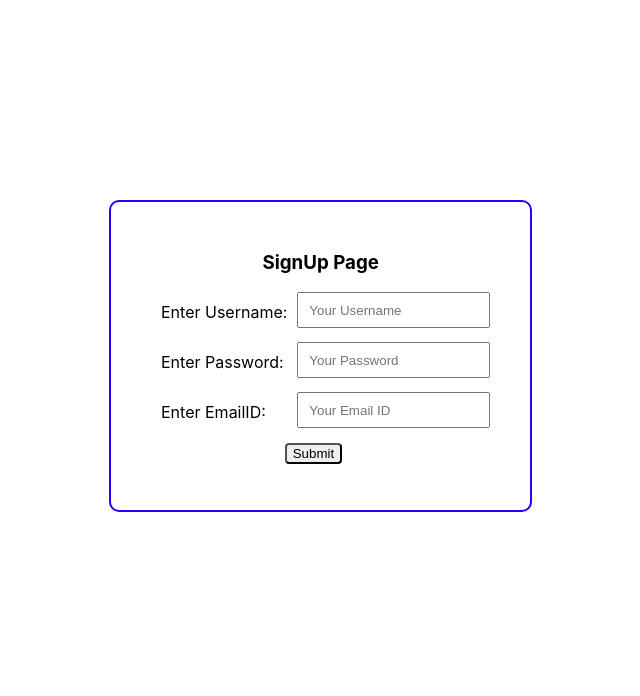
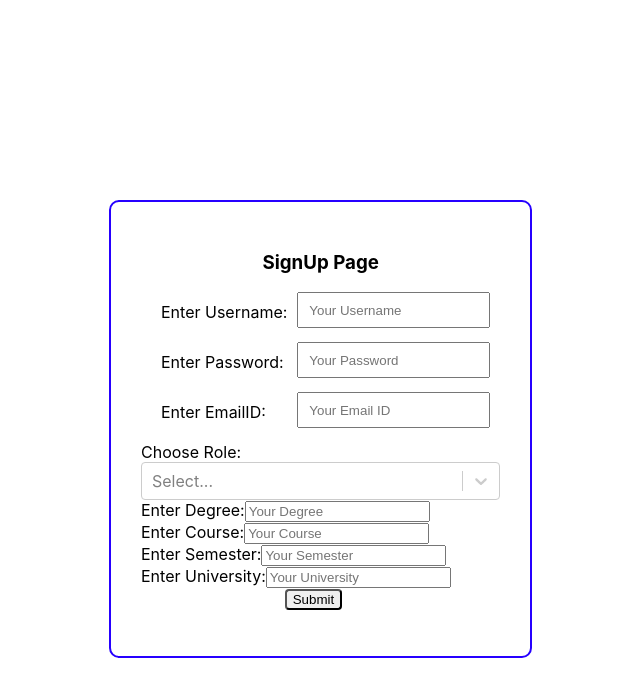
Before and after one commit to Karancse/ReeLearn, a React (Create React App) app in the folder client/my-react-app/: page / in a window 1280 px wide. Both pictures are taken after a click on the button "SignUp". Shown: the top 696 px of the page, without its empty margins (391-1031 px from the left). Built offline with nearby package versions, Linux system fonts and the light colour scheme.

Commit message:
Update SignUpPage.js

```diff
--- a/client/my-react-app/src/SignUpPage.js
+++ b/client/my-react-app/src/SignUpPage.js
@@ -1,7 +1,7 @@
 import React from 'react';
 import './signUpPageStyle.css';
 import Axios from 'axios';
-
+import Select from 'react-select';
 
 function EnterUsername (props) {
     return (
@@ -30,6 +30,61 @@ function EnterUsername (props) {
     )
   }
 
+  function ChooseRole (props) {
+
+    const options = [
+      { value: 'student', label: 'Student' },
+      { value: 'teacher', label: 'Teacher' },
+    ];
+
+    return (
+      <div className="chooseRole">
+        <span>Choose Role:</span>
+        <Select
+          value={props.role}
+          onChange={props.onChange}
+          options={options}
+        />
+      </div>
+    )
+  }
+
+  function EnterDegree (props) {
+    return (
+      <div className="enterDegree">
+        <span>Enter Degree:</span>
+        <input className="degreeInput" onChange = { event => props.onChange(event.target.value) } type='text' placeholder='Your Degree'></input>
+      </div>
+    )
+  }
+
+  function EnterCourse (props) {
+    return (
+      <div className="enterCourse">
+        <span>Enter Course:</span>
+        <input className="courseInput" onChange = { event => props.onChange(event.target.value) } type='text' placeholder='Your Course'></input>
+      </div>
+    )
+  }
+
+  function EnterSemester (props) {
+    return (
+      <div className="enterSemester">
+        <span>Enter Semester:</span>
+        <input className="semesterInput" onChange = { event => props.onChange(event.target.value) } type='text' placeholder='Your Semester'></input>
+      </div>
+    )
+  }
+
+  function EnterUniversity (props) {
+    return (
+      <div className="enterUniversity">
+        <span>Enter University:</span>
+        <input className="universityInput" onChange = { event => props.onChange(event.target.value) } type='text' placeholder='Your University'></input>
+      </div>
+    )
+  }
+
   function SubmitButton (props) {
     return (
       <div className='submitDetails'>
@@ -46,6 +101,11 @@ function EnterUsername (props) {
         username : '',
         password : '',
         emailID : '',
+        role: null,
+        degree: '',
+        course: '',
+        semester: '',
+        university: '',
         status: ''
       };
     }
@@ -68,12 +128,44 @@ function EnterUsername (props) {
       });
     }
 
+    UpdateRole(role) {
+      this.setState({
+        role : role
+      });
+    }
+
+    UpdateDegree(degree) {
+      this.setState({
+        degree : degree
+      });
+    }
+
+    UpdateCourse(course) {
+      this.setState({
+        course : course
+      });
+    }
+
+    UpdateSemester(semester) {
+      this.setState({
+        semester : semester
+      });
+    }
+
+    UpdateUniversity(university) {
+      this.setState({
+        university : university
+      });
+    }
+
+
+
     Submit() {
 
       if(this.state.username==null || this.state.username==='')
       {
         this.setState({
-          status: 'Enter username'
+          status: 'Enter Username'
         });
         return;
       }
@@ -81,17 +173,49 @@ function EnterUsername (props) {
       if(this.state.password==null || this.state.password==='')
       {
         this.setState({
-          status: 'Enter password'
+          status: 'Enter Password'
         });
         return;
       }
 
-      Axios.post('https://localhost:3001/signUp', {
+      if(this.state.emailID==null || this.state.emailID==='')
+      {
+        this.setState({
+          status: 'Enter EmailID'
+        });
+        return;
+      }
+
+      console.log('Post Request.....')
+
+      Axios.post('http://localhost:3001/signUp', {
         username: this.state.username,
-        password: this.state.password
+        password: this.state.password,
+        email: this.state.emailID
+      }, {
+        headers: {
+        'Content-Type': 'application/json;charset=UTF-8'
+        }
       }).then((res) => {
         this.setState({
-          status: res
+          status: res.data.status
+        });
+      });
+
+    Axios.post('http://localhost:3002/createProfile', {
+        email: this.state.emailID,
+        role: this.state.role.value,
+        degree: this.state.degree,
+        course: this.state.course,
+        semester: this.state.semester,
+        university: this.state.university
+      }, {
+        headers: {
+        'Content-Type': 'application/json;charset=UTF-8'
+        }
+      }).then((res) => {
+        this.setState({
+          status: res.data.status
         });
       });
 
@@ -116,7 +240,12 @@ function EnterUsername (props) {
           <EnterUsername username={ this.state.username } onChange={username => this.UpdateUsername(username) }/>
           <EnterPassword password={ this.state.password } onChange={password => this.UpdatePassword(password) }/>
           <EnterEmailID emailID={ this.state.emailID } onChange={emailID => this.UpdateEmailID(emailID) }/>
-          <SubmitButton onClick={() => this.Submit }/>
+          <ChooseRole role={ this.state.role } onChange={role => this.UpdateRole(role) }/>
+          <EnterDegree degree={ this.state.degree } onChange={degree => this.UpdateDegree(degree)}/>
+          <EnterCourse course={ this.state.course } onChange={course => this.UpdateCourse(course)}/>
+          <EnterSemester semester={this.state.semester} onChange={semester => this.UpdateSemester(semester)}/>
+          <EnterUniversity university={this.state.university} onChange={university => this.UpdateUniversity(university)}/>
+          <SubmitButton onClick={() => this.Submit() }/>
           <p>{ this.state.status }</p>
         </div>
       );
```
